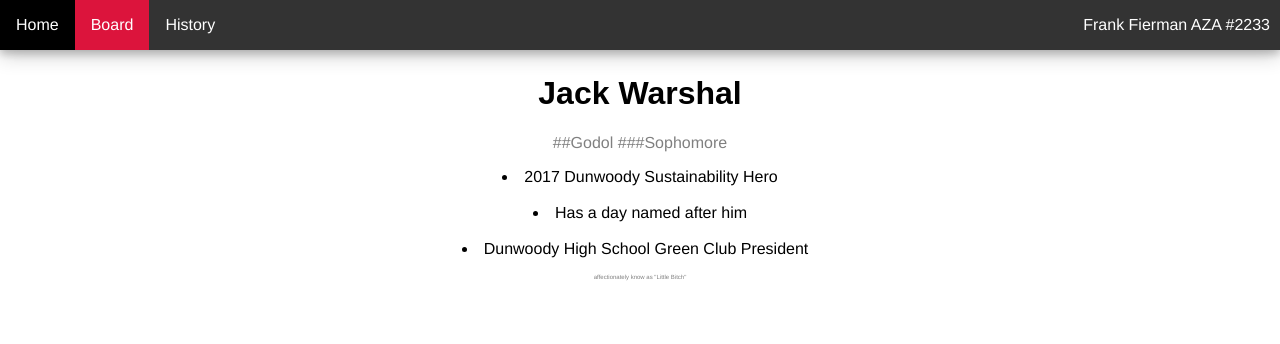
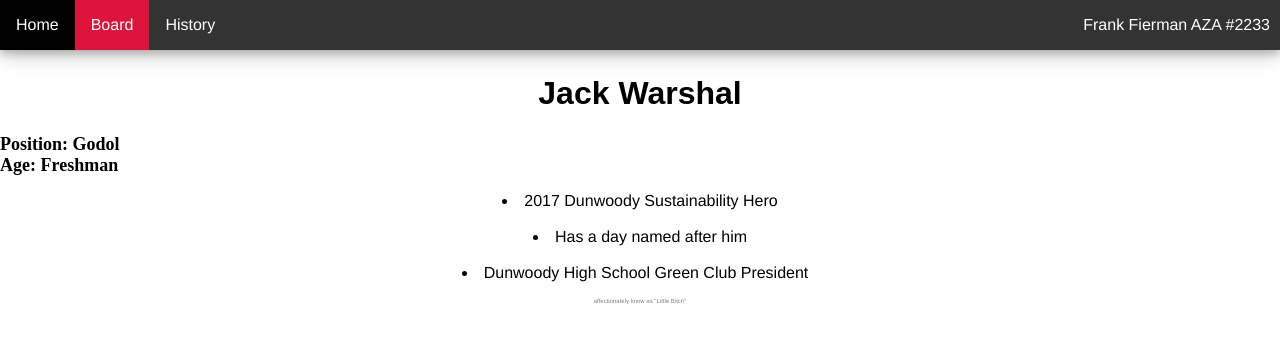
Before and after one commit to fiermanmazkir/fiermanmazkir.github.io, a Jekyll site: the page built from board/bios/JackWarshal.md, in a window 1280 px wide. Shown: the top 344 px of the page. Built offline with Jekyll 4.4.1, drawn with Linux system fonts in a browser that asks for light colours; comment, search, counter and statistics services are not loaded; our own code applies the rules of GitHub Pages for plain Markdown files.

Commit message:
Update JackWarshal.md

```diff
--- a/board/bios/JackWarshal.md
+++ b/board/bios/JackWarshal.md
@@ -3,9 +3,16 @@ layout: new
 cat: board
 ---
 
+<style>
+h2 {
+font-size: 18px;
+
+}
+</style>
+
 # Jack Warshal
-##Godol
-###Sophomore
+<h2> Position: Godol <br>
+Age: Freshman </h2>
 <div class="maintext">
 <ul>
 <li>2017 Dunwoody Sustainability Hero</li><br>
```
